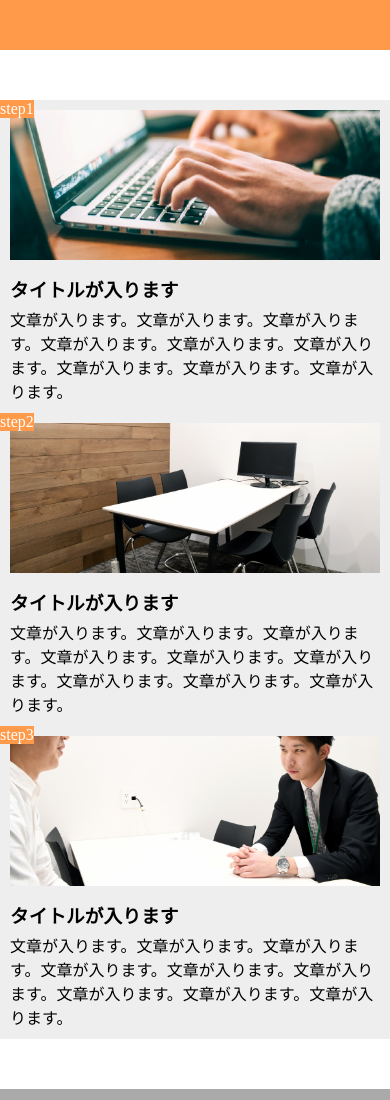
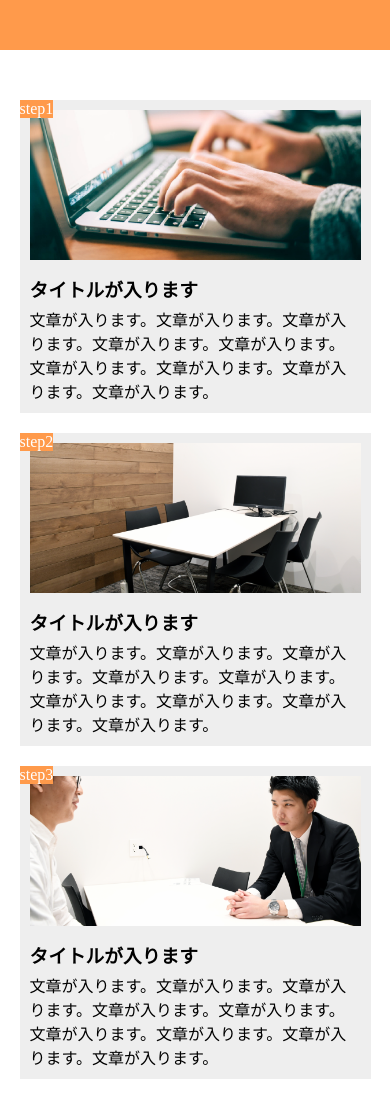
Before and after one commit to yukimaruyama1029/1-10, a plain HTML site: page index.html in a window 390 px wide. Shown: the top 1100 px of the page. Drawn offline with Linux system fonts and the light colour scheme.

Commit message:
[Finish] 1-10

```diff
--- a/style.css
+++ b/style.css
@@ -23,9 +23,6 @@ main {
   background-color: #eee;
 }
 
-.step-box:last-child {
-  margin-right: 0;
-}
 
 .step-img1 {
   height: 150px;
@@ -73,17 +70,22 @@ header {
 
 main {
   width: 100%;
+  margin: 50px auto;
   display:flex;
   flex-flow: column;
 }
 
 .step-box {
-  width: 100%;
+  width: 90%;
+  margin: auto;
+  margin-bottom: 20px;
   position: relative;
   background-color: #eee;
 }
 
-
+.step-box:last-child {
+ margin-bottom: 0;
+}
 
 .step-img1 {
   height: 150px;
```
